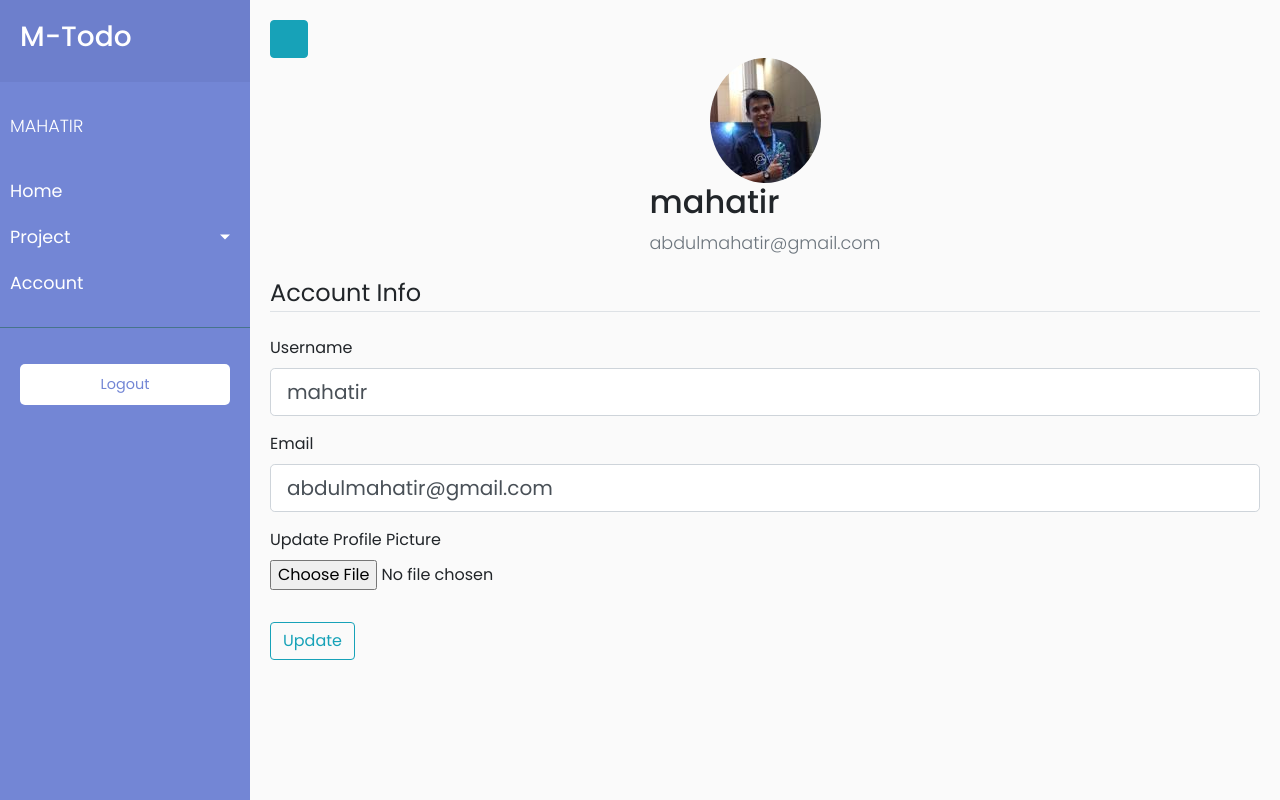
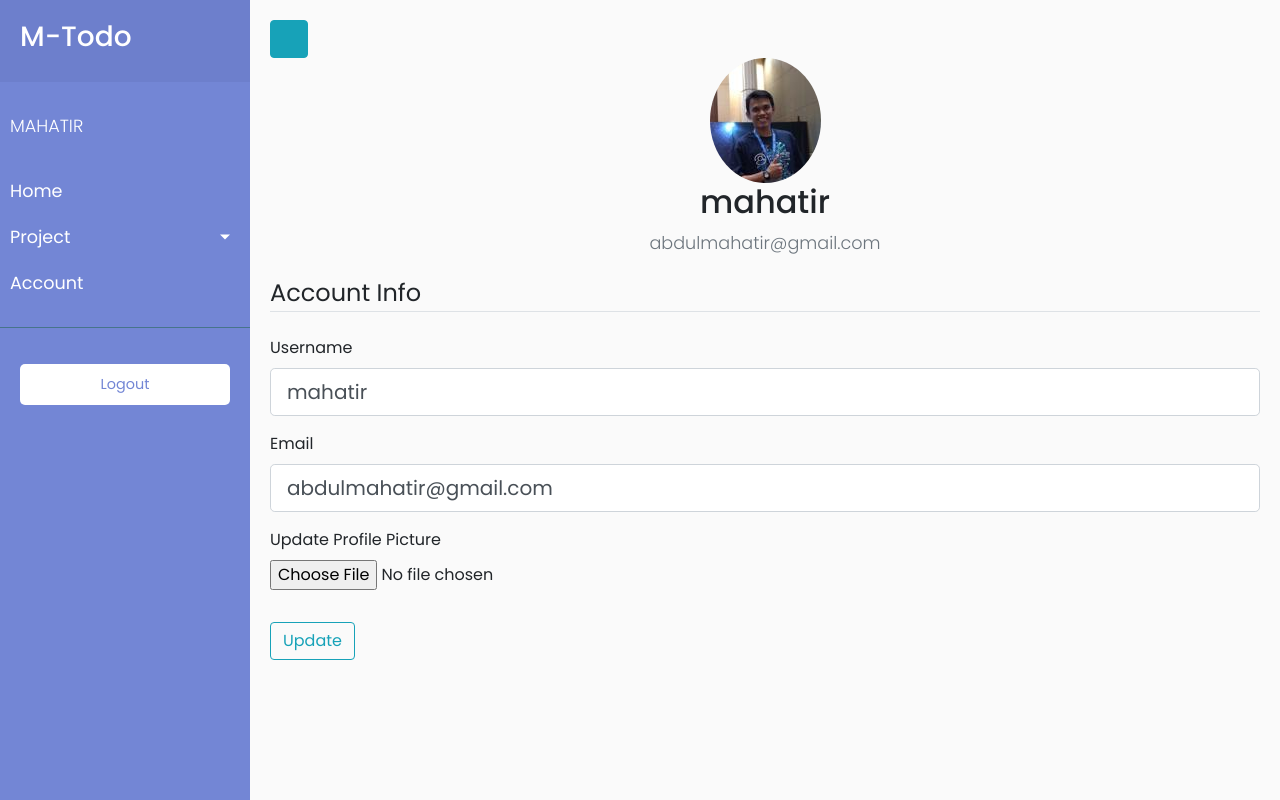
Before and after one commit to mahatirnajar/todaApp, a Flask app: page /account in a window 1280 px wide. Run offline with Flask 2, Linux system fonts and the light colour scheme; a user stored in the database is signed in; data comes from the database, SQL or seed files in the repository; both versions use the stored data as it was after the commit; some libraries are stand-ins or nearby versions; some web fonts are replaced.

Commit message:
[fix] centering account useername

```diff
--- a/todaApp/static/css/style.css
+++ b/todaApp/static/css/style.css
@@ -347,6 +347,10 @@ Account
   flex-direction: column;
 }
 
+
+.account-heading{
+  text-align: center;
+}
 /* ---------------------------------------------------
 Single Project
 ----------------------------------------------------- */
```
Also changed, not shown: todaApp/site.db, todaApp/static/img/profile_pict/8ef46f34b44c9a6e.jpg (added).
